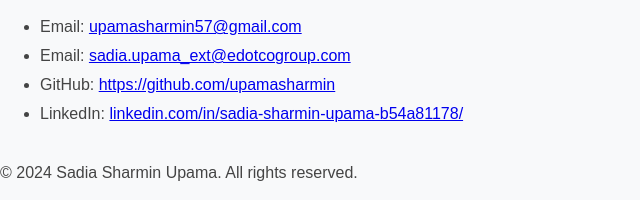
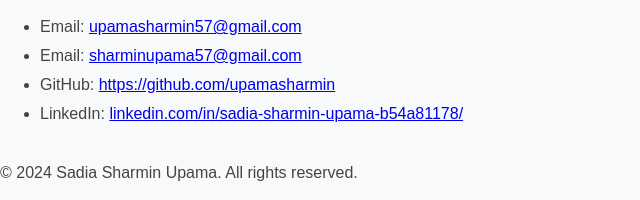
Before and after one commit to upamasharmin/upamasharmin.github.io, a plain HTML site: page index.html in a window 1280 px wide. Shown: the part 1899-2099 px from the top of the page, 0-640 px from the left. Drawn offline with Linux system fonts and the light colour scheme.

Commit message:
Update index.html

```diff
--- a/index.html
+++ b/index.html
@@ -112,7 +112,7 @@
     <p>If you'd like to work together or learn more about me, feel free to reach out!</p>
     <ul>
       <li>Email: <a href="mailto:upamasharmin57@gmail.com">upamasharmin57@gmail.com</a></li>
-      <li>Email: <a href="mailto:sadia.upama_ext@edotcogroup.com">sadia.upama_ext@edotcogroup.com</a></li>
+      <li>Email: <a href="mailto:sharminupama57@gmail.com">sharminupama57@gmail.com</a></li>
       <li>GitHub: <a href="https://github.com/upamasharmin">https://github.com/upamasharmin</a></li>
       <li>LinkedIn: <a href="https://www.linkedin.com/in/sadia-sharmin-upama-b54a81178/">linkedin.com/in/sadia-sharmin-upama-b54a81178/</a></li>
     </ul>
```
